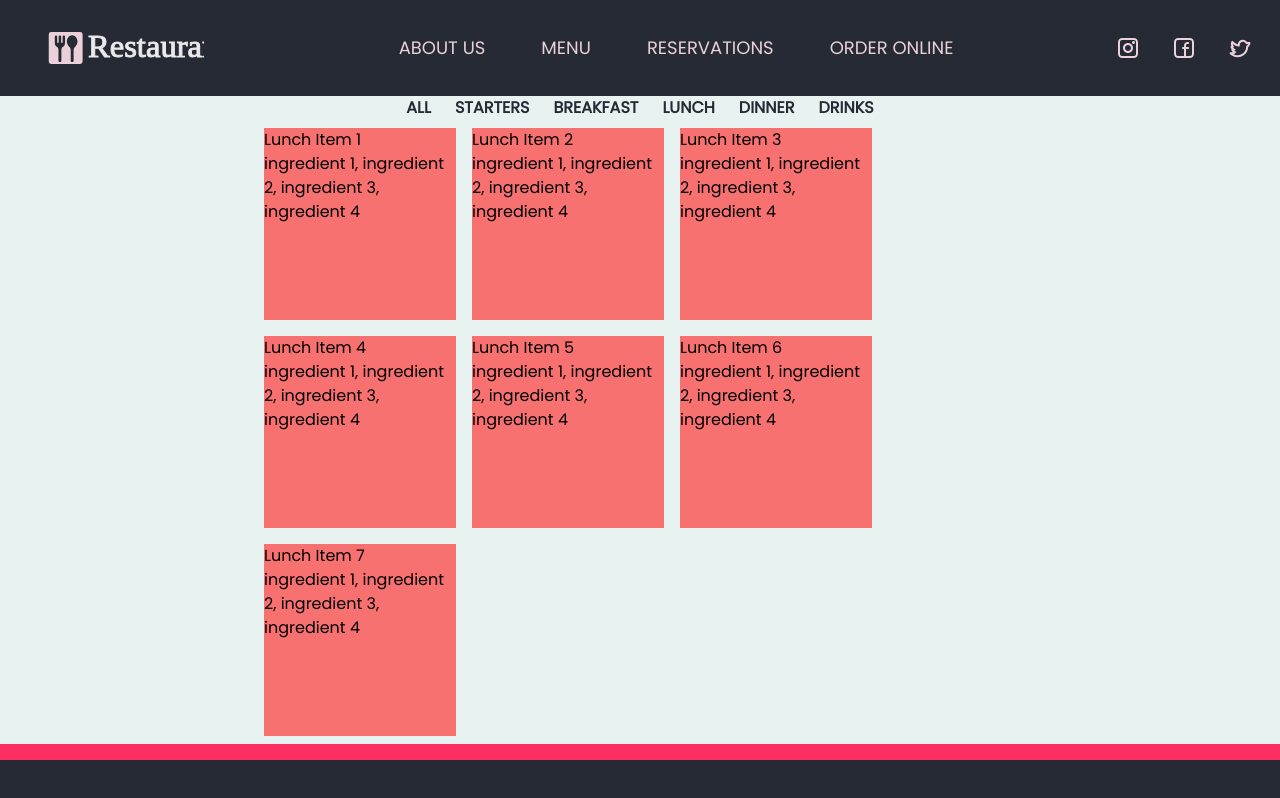
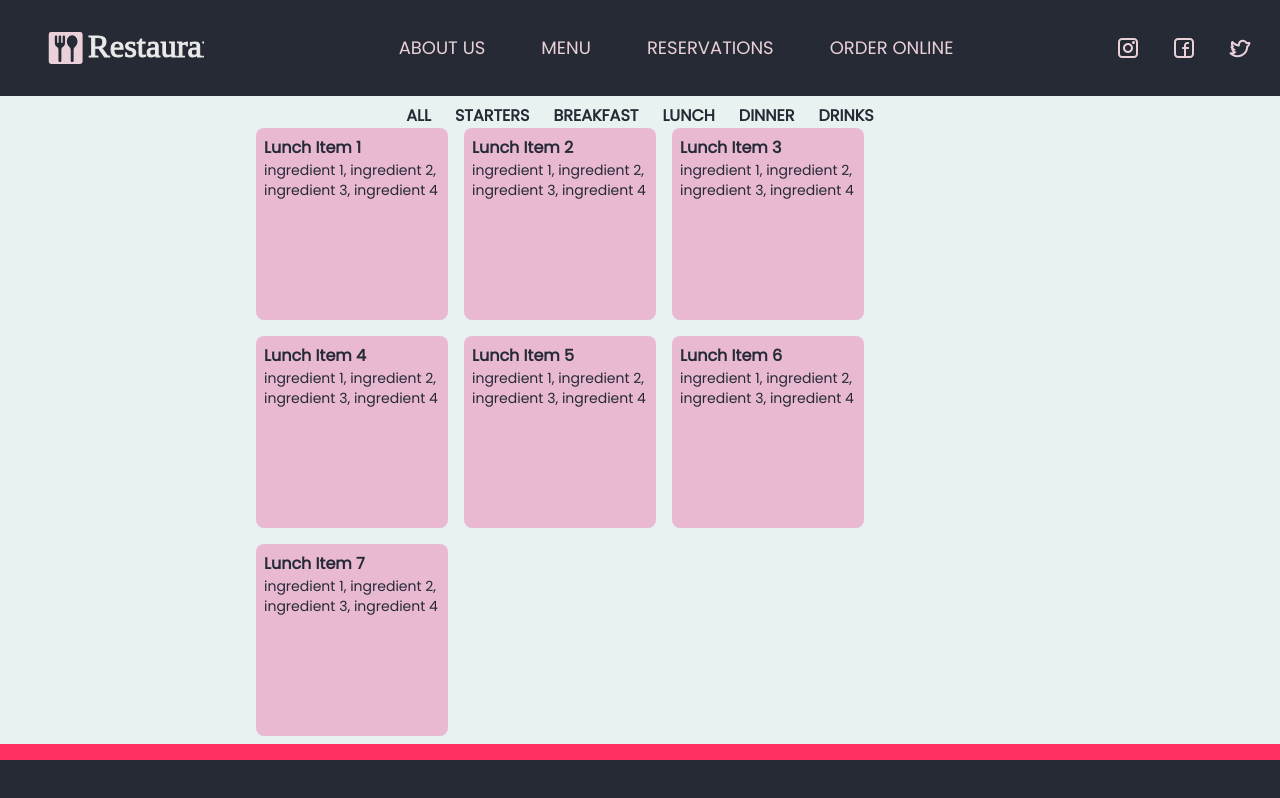
Before and after one commit to THallerJ/restaurant-next, a Next.js app: page /order/lunch in a window 1280 px wide. Built offline with nearby package versions, Linux system fonts and the light colour scheme.

Commit message:
changed space to gap in thing

```diff
--- a/src/app/order/components/MenuItem.tsx
+++ b/src/app/order/components/MenuItem.tsx
@@ -3,9 +3,9 @@ import { menuItem } from "@/types";
 
 const MenuItem = ({ item }: { item: menuItem }) => {
   return (
-    <div className="m-2 flex h-48 w-48 flex-col bg-red-400">
-      <span>{item.name}</span>
-      <span>{item.details}</span>
+    <div className=" flex h-48 w-48 flex-col rounded-lg bg-third p-2">
+      <span className="font-semibold text-dark">{item.name}</span>
+      <span className="text-sm text-dark">{item.details}</span>
     </div>
   );
 };
--- a/src/app/order/components/MenuList.tsx
+++ b/src/app/order/components/MenuList.tsx
@@ -3,7 +3,7 @@ import MenuItem from "./MenuItem";
 
 const MenuList = ({ items }: { items: menuItem[] }) => {
   return (
-    <div className="flex flex-row flex-wrap">
+    <div className="flex flex-row flex-wrap gap-4 ">
       {items.map((item, i) => (
         <MenuItem item={item} key={item.name + i} />
       ))}
--- /dev/null
+++ b/src/app/order/components/MenuListHeading.tsx
@@ -0,0 +1,14 @@
+const MenuListHeading = ({
+  children,
+  title,
+}: {
+  children: React.ReactNode;
+  title: string;
+}) => (
+  <div className="space-y-1">
+    <h2 className="heading-sm">{title}</h2>
+    {children}
+  </div>
+);
+
+export default MenuListHeading;
--- a/src/app/order/components/Order.tsx
+++ b/src/app/order/components/Order.tsx
@@ -7,23 +7,11 @@ import {
   dinnerItems,
   drinkItems,
 } from "@/constants";
+import MenuListHeading from "./MenuListHeading";
 
 const Order = () => {
-  const MenuListHeading = ({
-    children,
-    title,
-  }: {
-    children: React.ReactNode;
-    title: string;
-  }) => (
-    <div className="space-y-1">
-      <h2 className="heading-sm">{title}</h2>
-      {children}
-    </div>
-  );
-
   return (
-    <div className="flex flex-col space-y-4">
+    <div className="flex flex-col gap-4">
       <MenuListHeading title="Starters">
         <MenuList items={starterItems} />
       </MenuListHeading>
--- a/src/app/order/layout.tsx
+++ b/src/app/order/layout.tsx
@@ -3,7 +3,7 @@ import MenuHeader from "./components/MenuHeader";
 
 const layout = ({ children }: { children: React.ReactNode }) => {
   return (
-    <div className="flex min-h-[70%] flex-col items-center bg-offwhite">
+    <div className="flex min-h-[70%] flex-col items-center bg-offwhite py-2">
       <MenuHeader />
       <div className="page-scale">{children}</div>
     </div>
```
